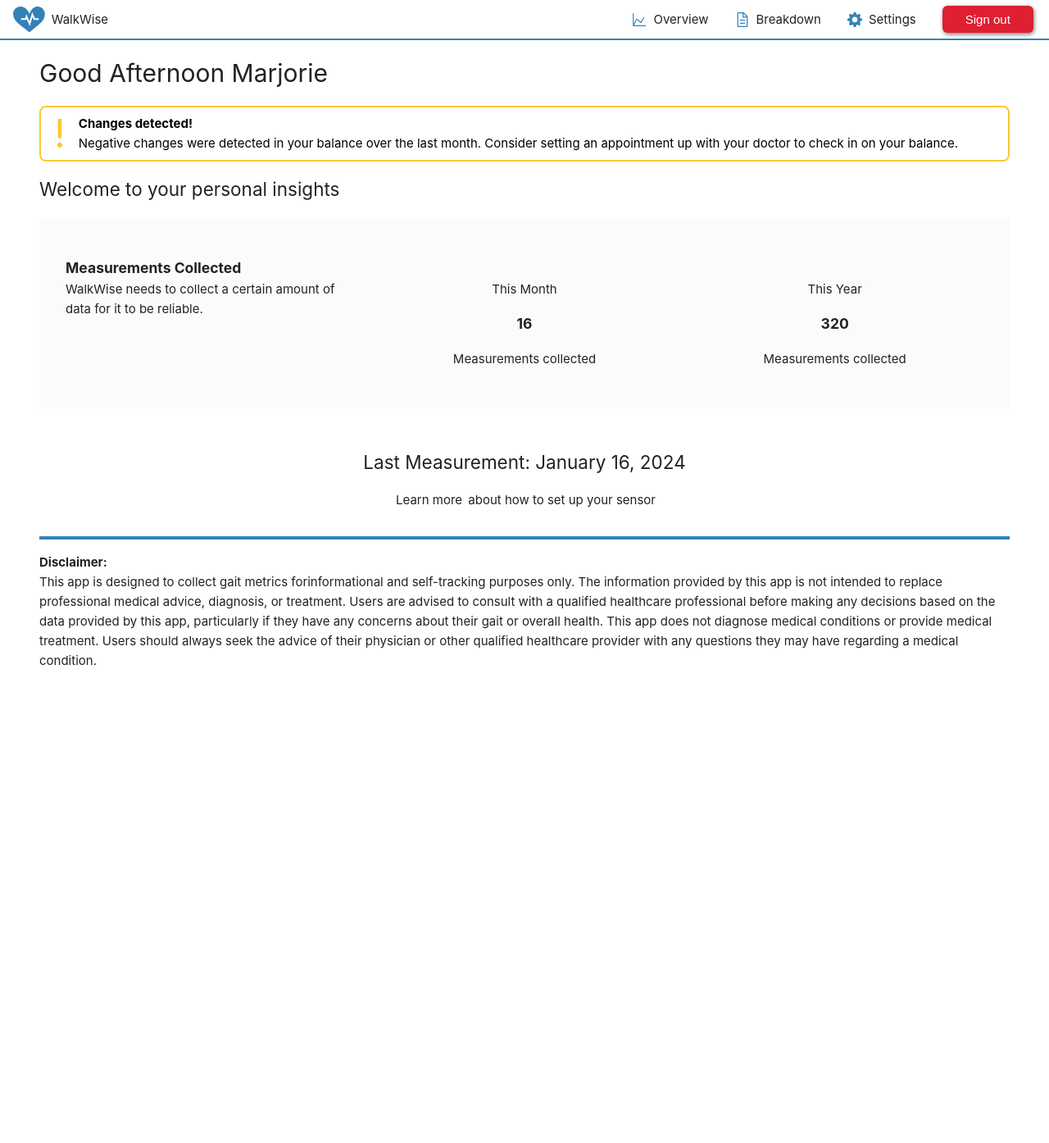
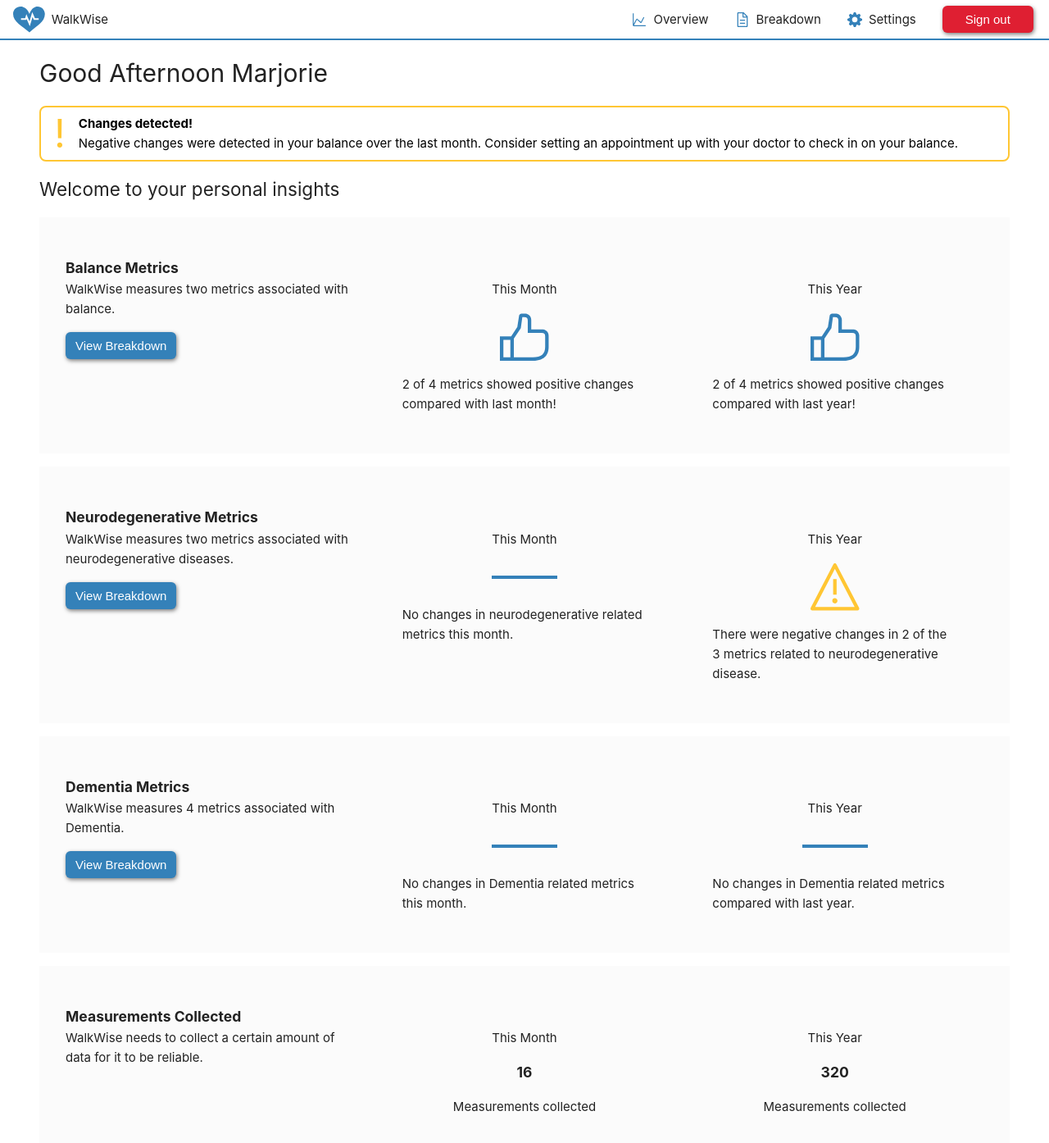
Before and after one commit to Capstone-Gait-Keepers/capstone, a Vue app in the folder frontend/: page / in a window 1280 px wide. Shown: the top 1394 px of the page at 82% size. Before the commit the page ends 834 px from the top, so only its background shows below. Built offline with nearby package versions, Linux system fonts and the light colour scheme.

Commit message:
Fixed viewed category keys

```diff
--- a/frontend/src/components/FormInput.vue
+++ b/frontend/src/components/FormInput.vue
@@ -9,7 +9,7 @@
 </template>
 
 <script setup lang="ts">
-import { ref, defineEmits } from 'vue';
+import { ref } from 'vue';
 
 const { label, type, startEditing } = defineProps<{
   label?: string;
--- a/frontend/src/components/FormSwitch.vue
+++ b/frontend/src/components/FormSwitch.vue
@@ -22,14 +22,11 @@ const model = defineModel<boolean>();
 .container {
   cursor: pointer;
   display: flex;
-  align-items: center;
   margin: .1rem;
+  width: fit-content;
 }
 .label {
   margin-left: 12px;
-  /* Show an ellipsis if the text takes more than one line */
-  overflow: hidden;
-  text-overflow: ellipsis;
   white-space: nowrap;
 }
 /* Visually hide the checkbox input */
--- a/frontend/src/views/HomeView.vue
+++ b/frontend/src/views/HomeView.vue
@@ -12,7 +12,7 @@ const { user, viewed_categories } = store;
     <ChangeAlert metric_type="balance" />
     <h2>Welcome to your personal insights</h2>
 
-    <div class="metrics-row" v-if="viewed_categories.balance">
+    <div class="metrics-row" v-if="viewed_categories.Balance">
       <h3>Balance Metrics</h3>
       <div class="metrics-row-grid">
         <div>
@@ -32,7 +32,7 @@ const { user, viewed_categories } = store;
       </div>
     </div>
 
-    <div class="metrics-row" v-if="viewed_categories.neurodegenerative">
+    <div class="metrics-row" v-if="viewed_categories.Neurodegenerative">
       <h3>Neurodegenerative Metrics</h3>
       <div class="metrics-row-grid">
         <div>
@@ -52,7 +52,7 @@ const { user, viewed_categories } = store;
       </div>
     </div>
 
-    <div class="metrics-row" v-if="viewed_categories.dementia">
+    <div class="metrics-row" v-if="viewed_categories.Dementia">
       <h3>Dementia Metrics</h3>
       <div class="metrics-row-grid">
         <div>
```
